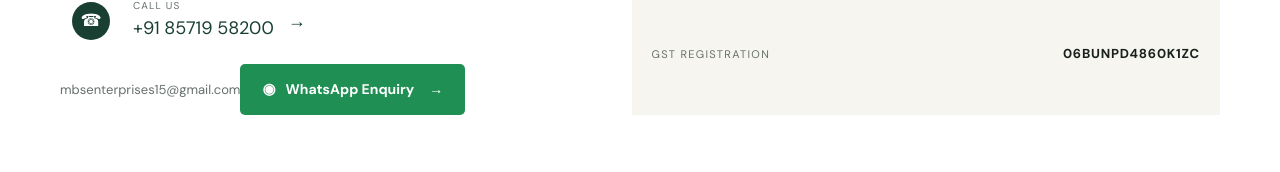
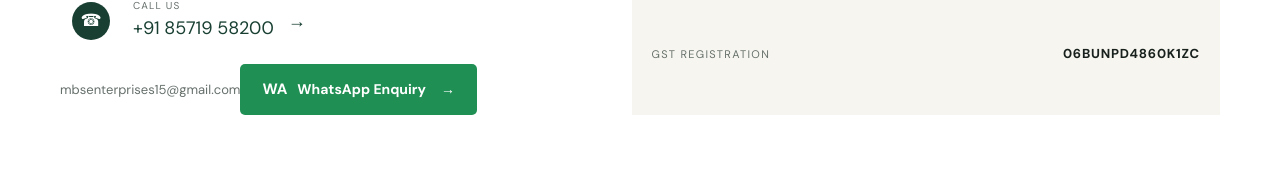
Before and after one commit to advocate4u/MyBag, a React (Vite) app: page / in a window 1280 px wide. Shown: the part 5327-5499 px from the top of the page. Built offline with nearby package versions, Linux system fonts and the light colour scheme.

Commit message:
fix: use recognizable WhatsApp action mark

```diff
--- a/src/App.jsx
+++ b/src/App.jsx
@@ -48,7 +48,7 @@ function App() {
 
       <section className="business section" id="business"><div className="container"><div className="business-heading"><p className="eyebrow">Why work with us</p><h2>Experience that understands <em>your business.</em></h2></div><div className="business-grid"><article><span>01</span><h3>Industry experience</h3><p>More than {c.experienceYears} years of carry-bag industry experience.</p></article><article><span>02</span><h3>Multiple formats</h3><p>{c.stats.productSolutions} configured product solutions covering varied packaging needs.</p></article><article><span>03</span><h3>Two locations</h3><p>Connect in {c.addresses[0].label} or {c.addresses[1].label}.</p></article></div></div></section>
 
-      <section className="contact section" id="contact"><div className="container contact-grid"><div className="contact-copy"><p className="eyebrow">Contact us</p><h2>Let’s find the right <em>bag for your need.</em></h2><p>Share your product, quantity or customization requirement with us.</p><a className="phone contact-action" href={`tel:${c.phone}`} aria-label={`Call ${c.name}`}><span className="contact-icon call-icon" aria-hidden="true">☎</span><span><small>Call us</small>{c.phoneDisplay}</span><b aria-hidden="true">→</b></a><a className="email" href={`mailto:${c.email}`}>{c.email}</a><a className="btn btn-whatsapp" href={`https://wa.me/${c.whatsapp.replace(/\D/g,"")}`} target="_blank" rel="noreferrer" aria-label={`WhatsApp ${c.name}`}><span className="contact-icon whatsapp-icon" aria-hidden="true">◉</span><span>WhatsApp Enquiry</span><span aria-hidden="true">→</span></a></div><div className="locations">{c.addresses.map((a,i)=><article className="location" key={a.label}><span className="location-no">0{i+1}</span><h3>{a.label}</h3><p>{a.lines.map((line,j)=><span key={j}>{line}{j<a.lines.length-1&&<br/>}</span>)}</p></article>)}<div className="gst"><span>GST Registration</span><strong>{c.gst}</strong></div></div></div></section>
+      <section className="contact section" id="contact"><div className="container contact-grid"><div className="contact-copy"><p className="eyebrow">Contact us</p><h2>Let’s find the right <em>bag for your need.</em></h2><p>Share your product, quantity or customization requirement with us.</p><a className="phone contact-action" href={`tel:${c.phone}`} aria-label={`Call ${c.name}`}><span className="contact-icon call-icon" aria-hidden="true">☎</span><span><small>Call us</small>{c.phoneDisplay}</span><b aria-hidden="true">→</b></a><a className="email" href={`mailto:${c.email}`}>{c.email}</a><a className="btn btn-whatsapp" href={`https://wa.me/${c.whatsapp.replace(/\D/g,"")}`} target="_blank" rel="noreferrer" aria-label={`WhatsApp ${c.name}`}><span className="contact-icon whatsapp-icon" aria-hidden="true">WA</span><span>WhatsApp Enquiry</span><span aria-hidden="true">→</span></a></div><div className="locations">{c.addresses.map((a,i)=><article className="location" key={a.label}><span className="location-no">0{i+1}</span><h3>{a.label}</h3><p>{a.lines.map((line,j)=><span key={j}>{line}{j<a.lines.length-1&&<br/>}</span>)}</p></article>)}<div className="gst"><span>GST Registration</span><strong>{c.gst}</strong></div></div></div></section>
     </main>
     <footer className="footer"><div className="container footer-inner"><div className="brand footer-brand"><span className="brand-mark">{c.shortName}</span><span><strong>{c.name}</strong><small>{c.legalSuffix}</small></span></div><p>{c.tagline}</p><a href="#top">Back to top ↑</a></div></footer>
     {selected&&<div className="modal-backdrop" onClick={()=>setSelected(null)}><div className="modal" role="dialog" aria-modal="true" onClick={e=>e.stopPropagation()}><button className="modal-close" aria-label="Close" onClick={()=>setSelected(null)}>×</button><img src={assetUrl(selected.image)} alt={selected.name} loading="eager" decoding="async" width="560" height="230"/><p className="eyebrow">Product {selected.id}</p><h2>{selected.name}</h2><p>{selected.details}</p><a className="btn btn-primary" href="#contact" onClick={()=>setSelected(null)}>Enquire about this product →</a></div></div>}
```
